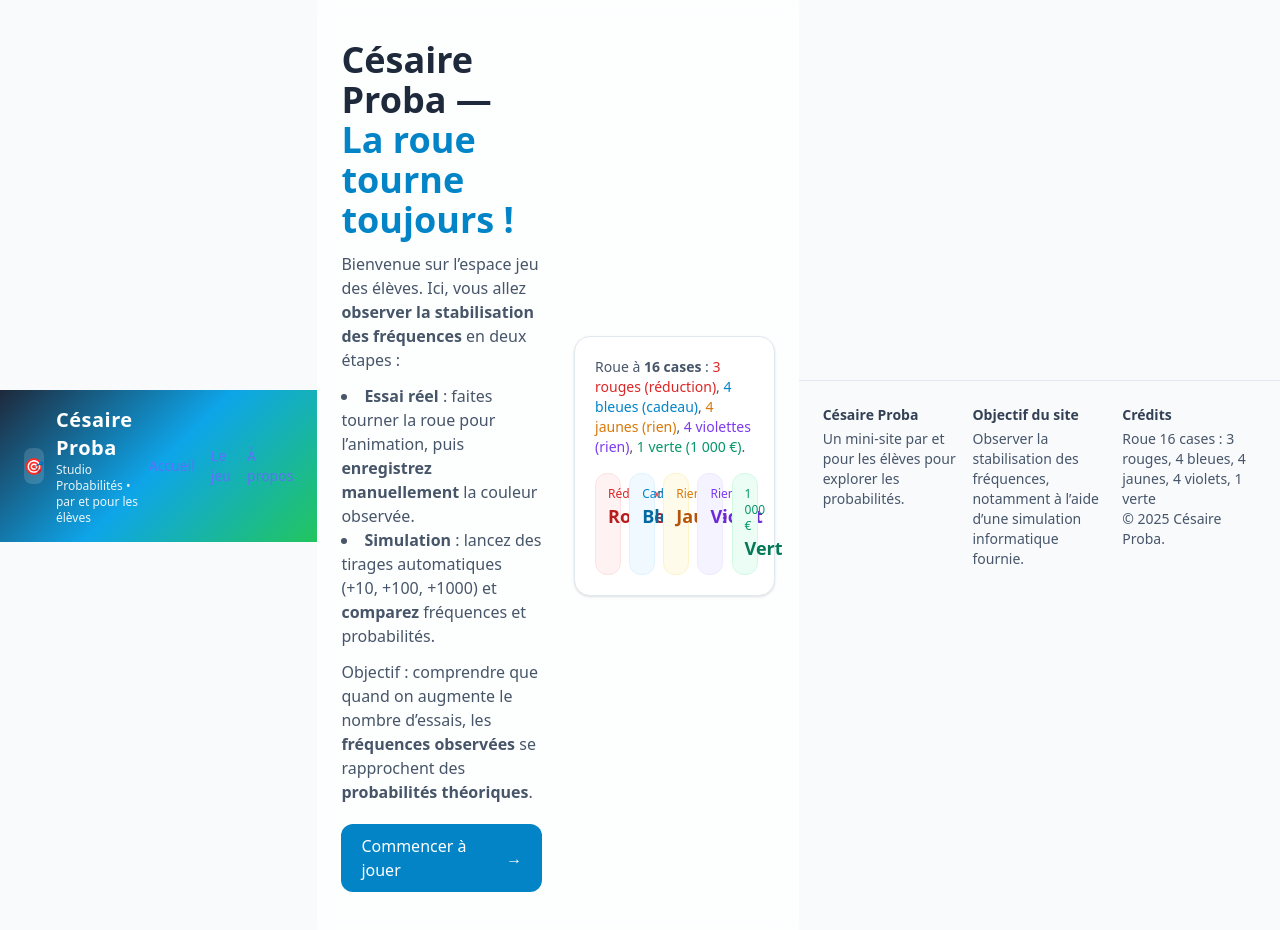
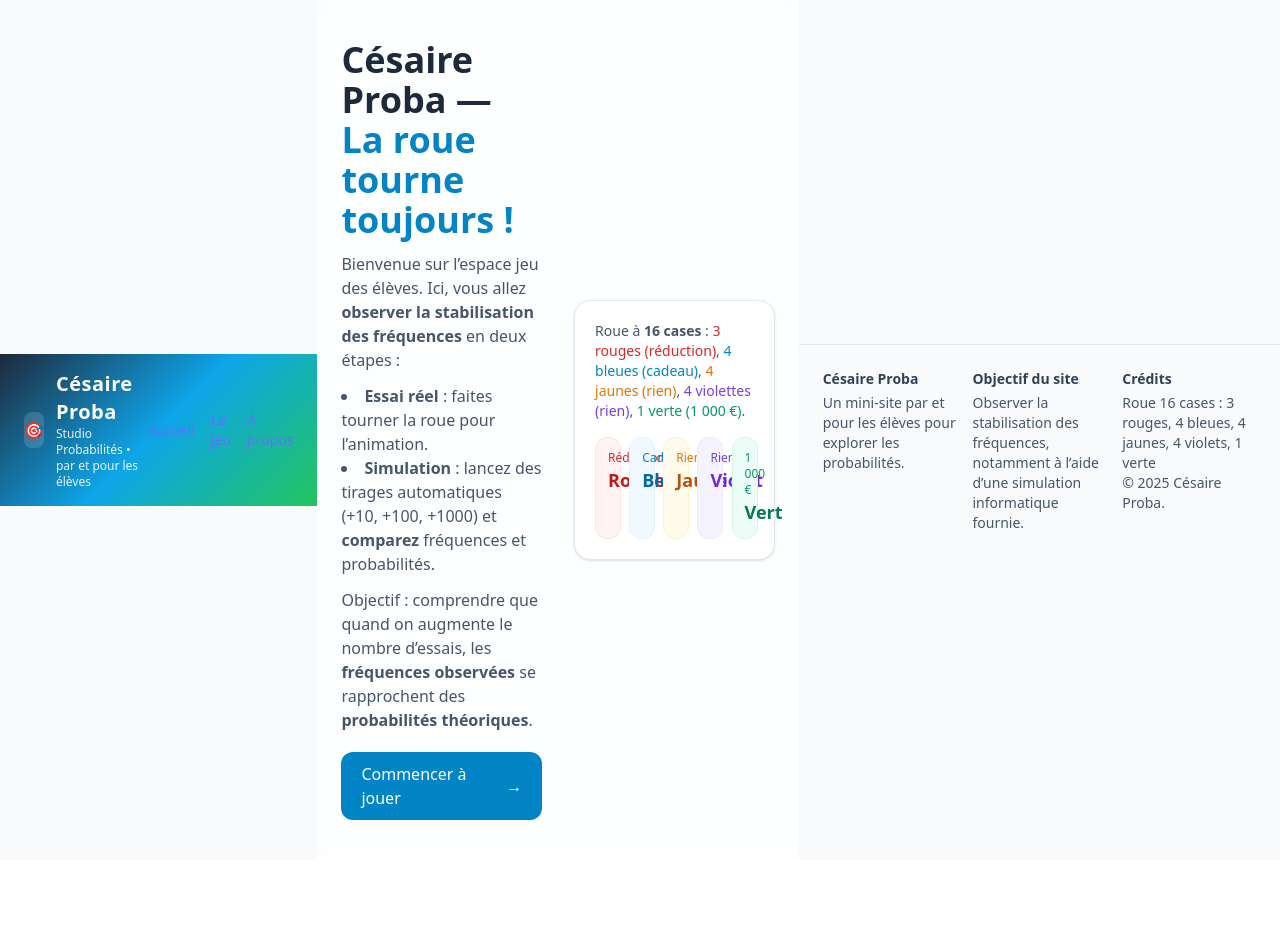
Before and after one commit to Bilimh/epc, a website built with Vite: page index.html in a window 1280 px wide. After the commit the page ends 860 px from the top, so only its background shows below. Built offline with nearby package versions, Linux system fonts and the light colour scheme.

Commit message:
renew accueil

```diff
--- a/index.html
+++ b/index.html
@@ -74,7 +74,7 @@
           <b>observer la stabilisation des fréquences</b> en deux étapes :
         </p>
         <ul class="mt-3 text-slate-600 list-disc list-inside">
-          <li><b>Essai réel</b> : faites tourner la roue pour l’animation, puis <b>enregistrez manuellement</b> la couleur observée.</li>
+          <li><b>Essai réel</b> : faites tourner la roue pour l’animation.</li>
           <li><b>Simulation</b> : lancez des tirages automatiques (+10, +100, +1000) et <b>comparez</b> fréquences et probabilités.</li>
         </ul>
         <p class="mt-3 text-slate-600">
```
